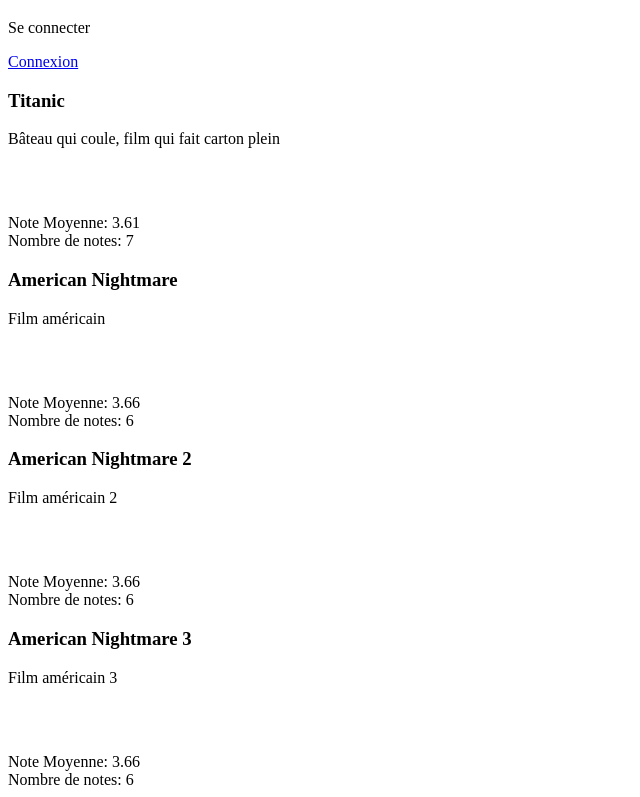
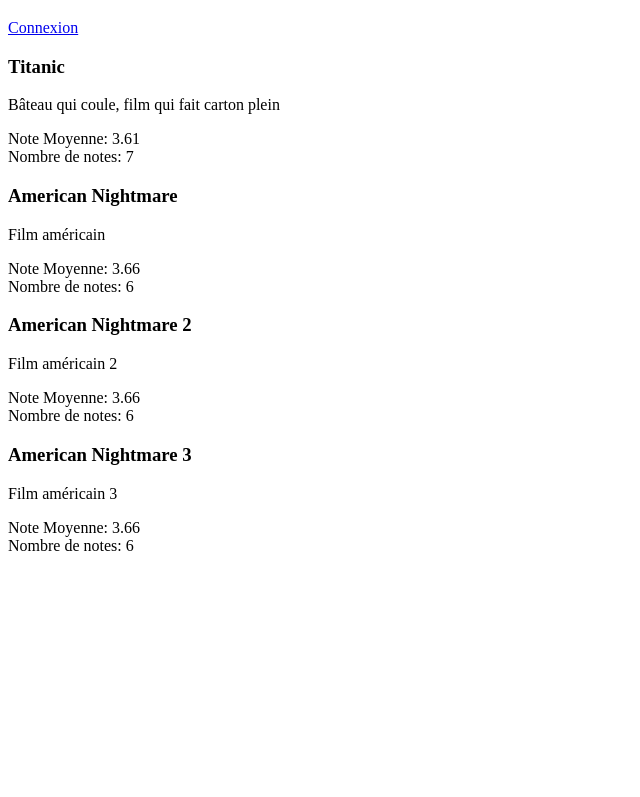
Before and after one commit to adrienfqt/angularAlloCine, a plain HTML site: page index.html in a window 1280 px wide. Shown: the part 61-858 px from the top of the page, without its empty margins (0-640 px from the left). After the commit the page ends 800 px from the top, so only its background shows below. Drawn offline with nearby package versions, Linux system fonts and the light colour scheme; some packages are replaced by stand-ins of ours.

Commit message:
ajustements mineurs

```diff
--- a/index.html
+++ b/index.html
@@ -13,8 +13,7 @@
 <body>
     <h1>Bienvenue sur AlloCiné de Wish</h1>
 
-    <p>Se connecter</p><a href="#!/inscription">Connexion</a>
-
+    <a href="#!/inscription">Connexion</a>
     <div ng-view>
 
 
--- a/js/list-movies.component.js
+++ b/js/list-movies.component.js
@@ -10,8 +10,6 @@ component('listMovies',{
         '                        <p style="align-content: center; width: 350px; justify-content: center;">\n' +
         '                            {{movie.description}}' +
         '                        </p>\n' +
-        '                    </div>\n' +
-        '                    <div style="width: 50px; height: 50px;">\n' +
         '                    </div>\n' +
         '                    <div>\n' +
         '                        <span>Note Moyenne: {{$ctrl.moyenne(movie.notes)}}</span><br>\n' +
```
